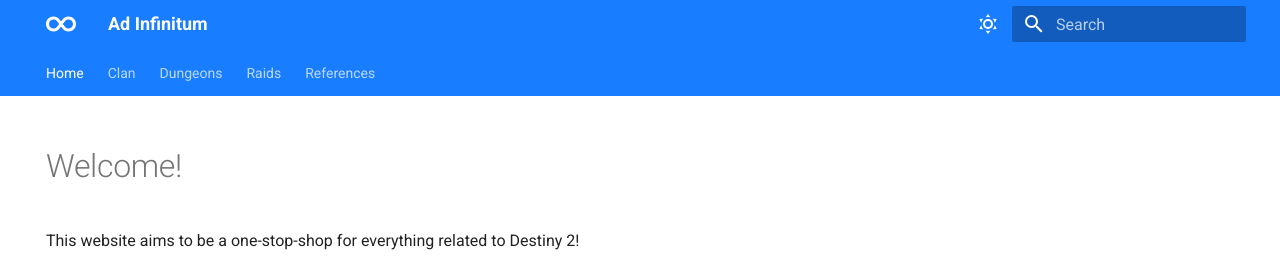
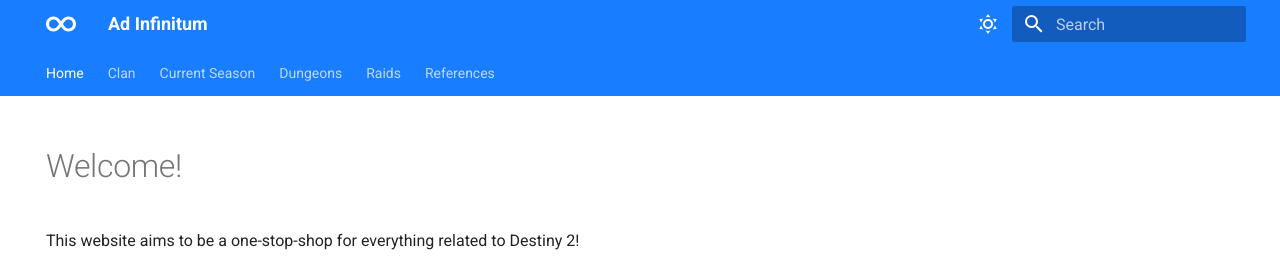
Before and after one commit to Ad-Infinitum-Code/clan-website, an MkDocs documentation site: the page built from docs/index.md, in a window 1280 px wide and 966 px high. Shown: the top 257 px of the window. Built offline with MkDocs 1.6.1 and Material for MkDocs 9.7.7, drawn with Linux system fonts in a browser that asks for light colours.

Commit message:
add current season nav

```diff
--- a/mkdocs.yml
+++ b/mkdocs.yml
@@ -52,6 +52,7 @@ extra:
 nav:
     - Home: 'index.md'
     - Clan: 'clan/index.md'
+    - 'Current Season': 'current_season/index.md'
     - Dungeons:
         - 'Shattered Throne': 'dungeons/shattered-throne/index.md'
         - 'Pit of Heresy': 'dungeons/pit-of-heresy/index.md'
```
